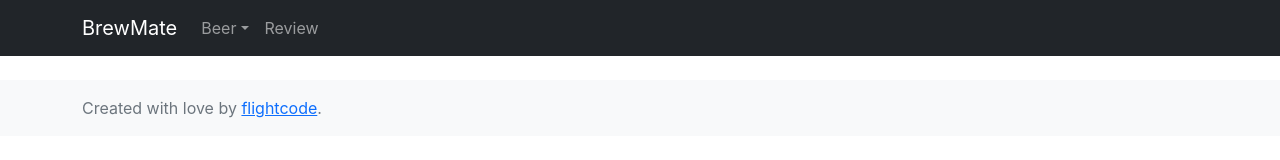
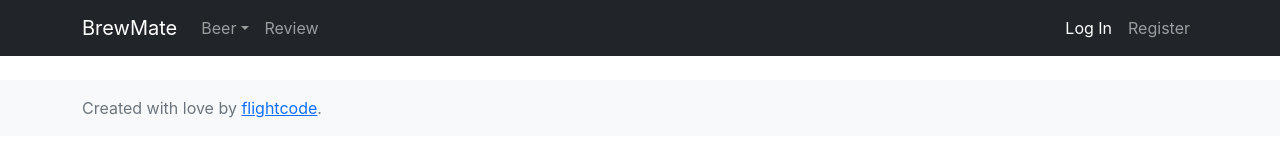
Before and after one commit to flightcode/brewmate, a React (Create React App) app in the folder client/: page /login in a window 1280 px wide. Shown: the top 160 px of the page. Built offline with nearby package versions, Linux system fonts and the light colour scheme; no server answers.

Commit message:
Add isAuth to navbar user links

```diff
--- a/client/src/components/NavbarWrapper.tsx
+++ b/client/src/components/NavbarWrapper.tsx
@@ -1,8 +1,24 @@
-import React from "react";
+import React, { useState, useEffect } from "react";
 import { Navbar, Container, Nav, NavDropdown } from "react-bootstrap";
 import { LinkContainer } from "react-router-bootstrap";
+import { api } from "../utils";
 
-const NavbarWrapper: React.FC = () => (
+const NavbarWrapper: React.FC = () => {
+  const [username, setUsername] = useState("");
+
+  useEffect(() => {
+    api
+      .get("/auth/isAuth")
+      .then((res) => {
+        if (res.data) {
+          setUsername(res.data);
+          console.log(res.data);
+        }
+      })
+      .catch((err) => console.log(err));
+  }, [""]);
+
+  return (
     <Navbar bg="dark" variant="dark" expand="lg" sticky="top">
       <Container>
         <LinkContainer to="/">
@@ -30,9 +46,29 @@ const NavbarWrapper: React.FC = () => (
               <Nav.Link>Review</Nav.Link>
             </LinkContainer>
           </Nav>
+          {username ? (
+            <Nav>
+              <LinkContainer to={`/user/${username}`}>
+                <Nav.Link>Profile</Nav.Link>
+              </LinkContainer>
+              <LinkContainer to="/logout">
+                <Nav.Link>Register</Nav.Link>
+              </LinkContainer>
+            </Nav>
+          ) : (
+            <Nav>
+              <LinkContainer to="/login">
+                <Nav.Link>Log In</Nav.Link>
+              </LinkContainer>
+              <LinkContainer to="/register">
+                <Nav.Link>Register</Nav.Link>
+              </LinkContainer>
+            </Nav>
+          )}
         </Navbar.Collapse>
       </Container>
     </Navbar>
   );
+};
 
 export { NavbarWrapper };
```
Lines whose indentation alone changed are shown as unchanged.
